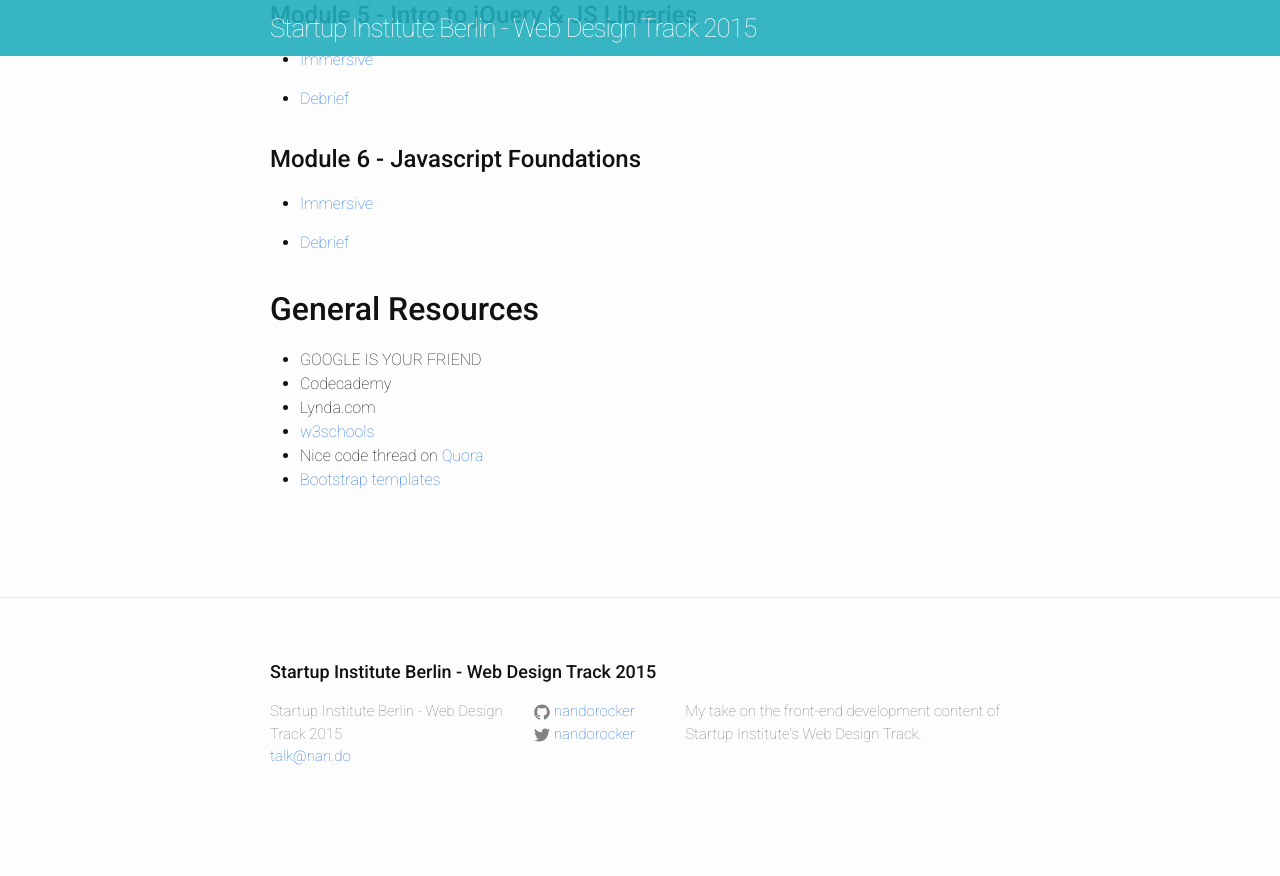
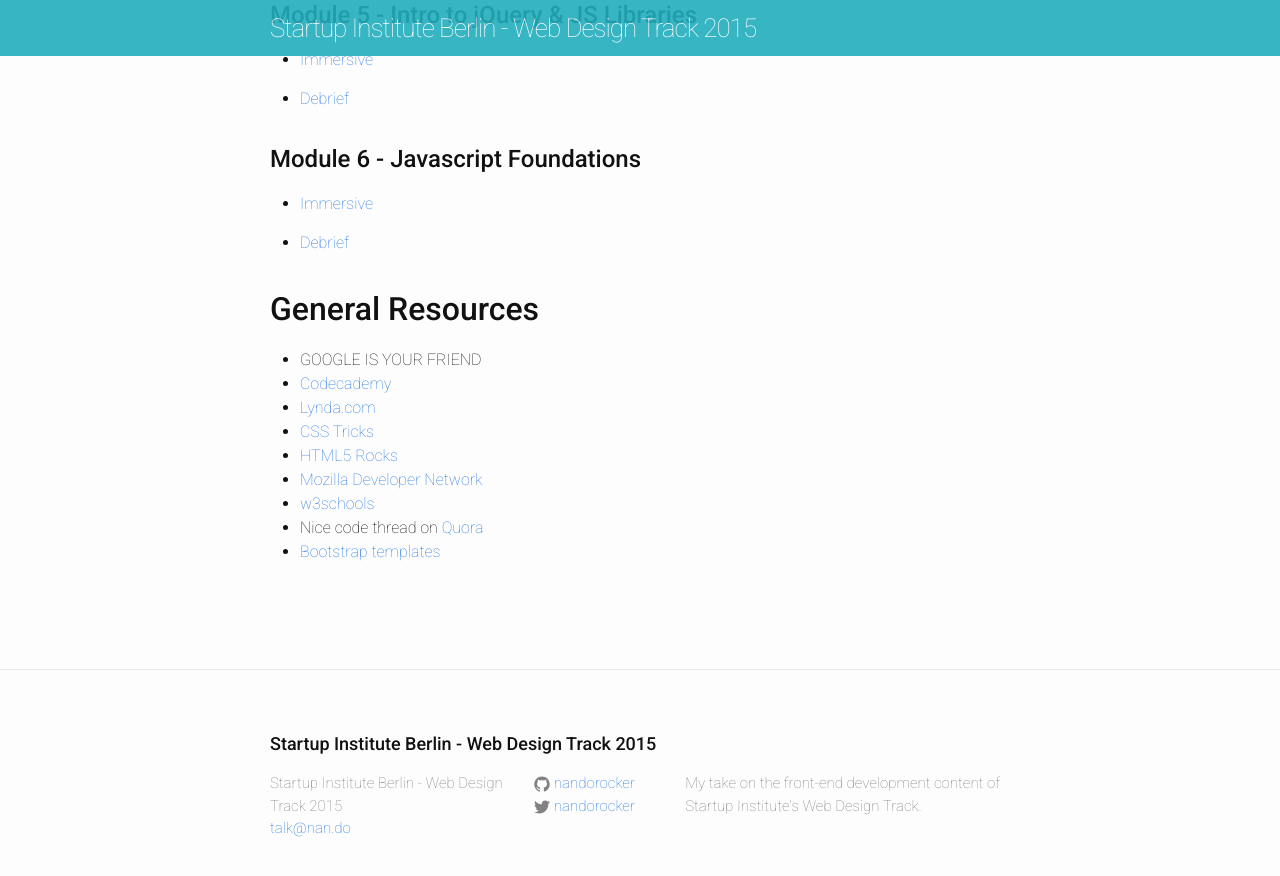
Before and after one commit to nandorocker/SIBer-WebDesign2015, a Jekyll site: the page built from index.md, in a window 1280 px wide and 900 px high, scrolled down 804 px. Shown: the top 876 px of the window. Built offline with Jekyll 4.4.1, drawn with Linux system fonts in a browser that asks for light colours; nearby versions of some CDN libraries; library files that are not in the unit come from our copies; Markdown is read by kramdown in place of the engine named in the settings; before the commit the page ends 1632 px from its top, so only the background shows below that.

Commit message:
Edited resources

```diff
--- a/index.md
+++ b/index.md
@@ -15,8 +15,11 @@ layout: default
 
 # General Resources
 - GOOGLE IS YOUR FRIEND
-- Codecademy
-- Lynda.com
+- [Codecademy](http://codecademy.com)
+- [Lynda.com](http://lynda.com)
+- [CSS Tricks](https://css-tricks.com)
+- [HTML5 Rocks](http://www.html5rocks.com/en/)
+- [Mozilla Developer Network](https://developer.mozilla.org/en-US/)
 - [w3schools](http://www.w3schools.com/cssref/default.asp)
 - Nice code thread on [Quora](http://www.quora.com/I-want-to-learn-how-to-code-Im-about-to-turn-28-Is-it-too-late-to-learn-If-not-where-do-I-even-begin/answer/Ahmed-Balfaqih)
 - [Bootstrap templates](http://startbootstrap.com)
```
